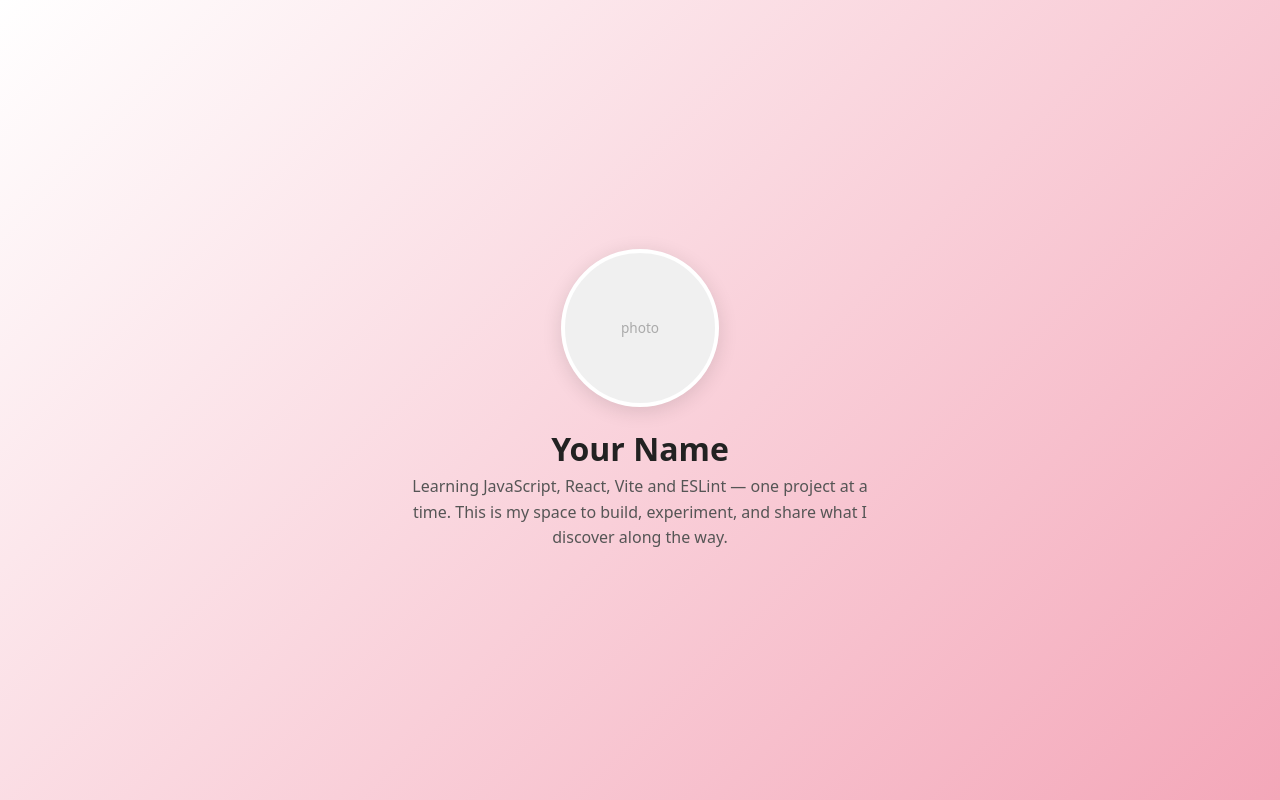
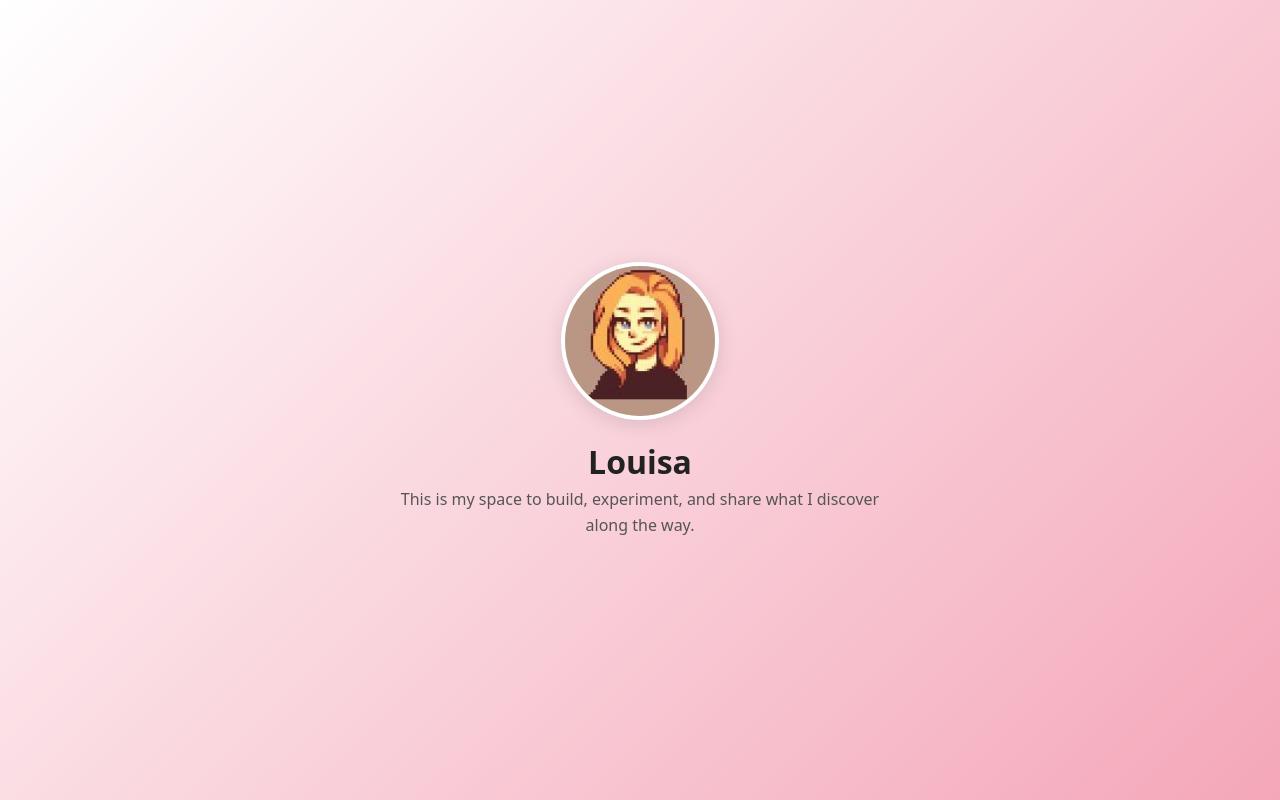
Before and after one commit to malucart/malucart.github.io, a React (Vite) app: page / in a window 1280 px wide. Built offline with nearby package versions, Linux system fonts and the light colour scheme.

Commit message:
Adding photo

```diff
--- a/src/pages/Home.jsx
+++ b/src/pages/Home.jsx
@@ -30,15 +30,16 @@ export default function Home() {
           color: '#aaa',
           fontSize: '0.85rem',
         }}>
-          photo
+          <img
+            src="/images/profile_pic.jpg"
+            style={{ width: '100%', height: '100%', objectFit: 'cover' }}
+          />
         </div>
-
         <div>
           <h1 style={{ margin: '0 0 0.5rem', fontSize: '2rem', color: '#222' }}>
-            Your Name
+            Louisa
           </h1>
           <p style={{ margin: 0, fontSize: '1rem', color: '#555', lineHeight: '1.6' }}>
-            Learning JavaScript, React, Vite and ESLint — one project at a time.
             This is my space to build, experiment, and share what I discover along the way.
           </p>
         </div>
```
Also changed, not shown: images/profile_pic.jpg (added).
